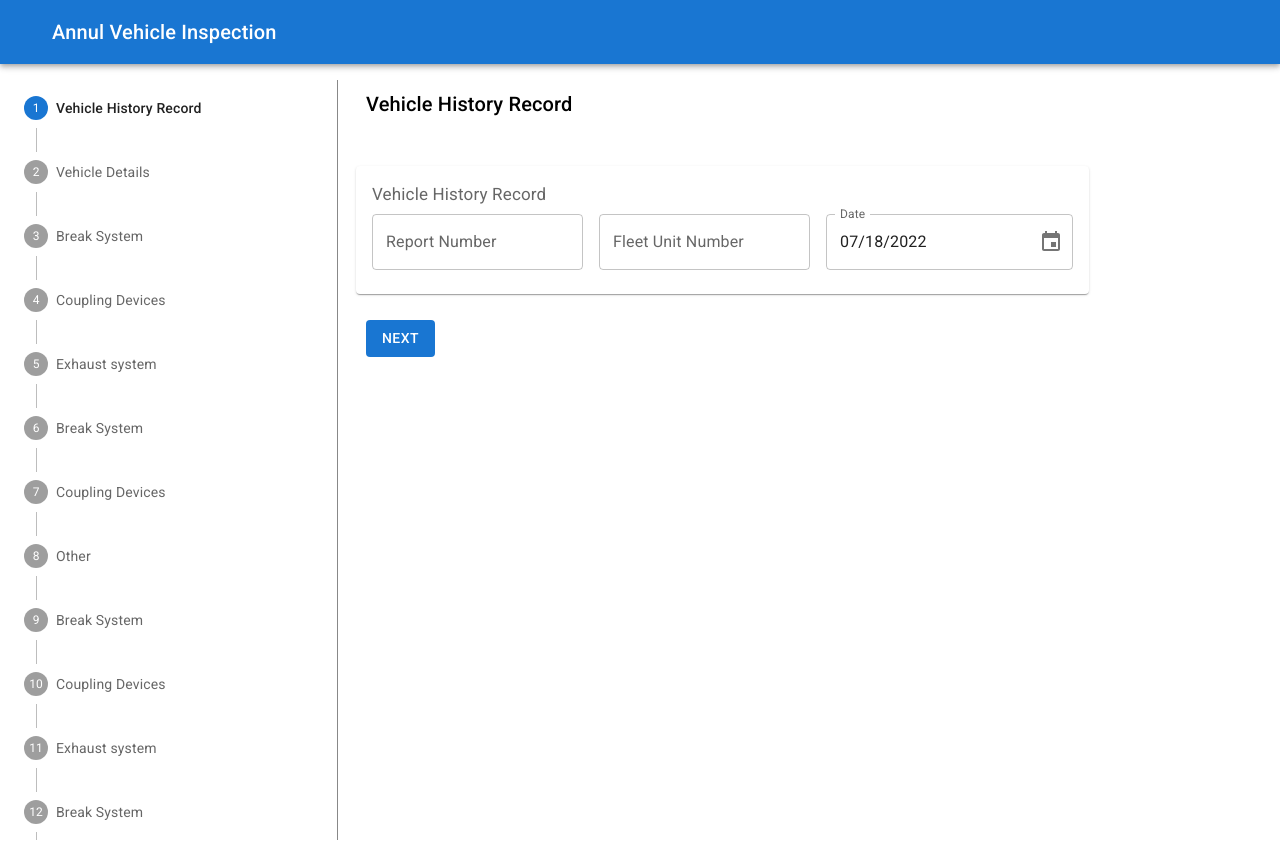
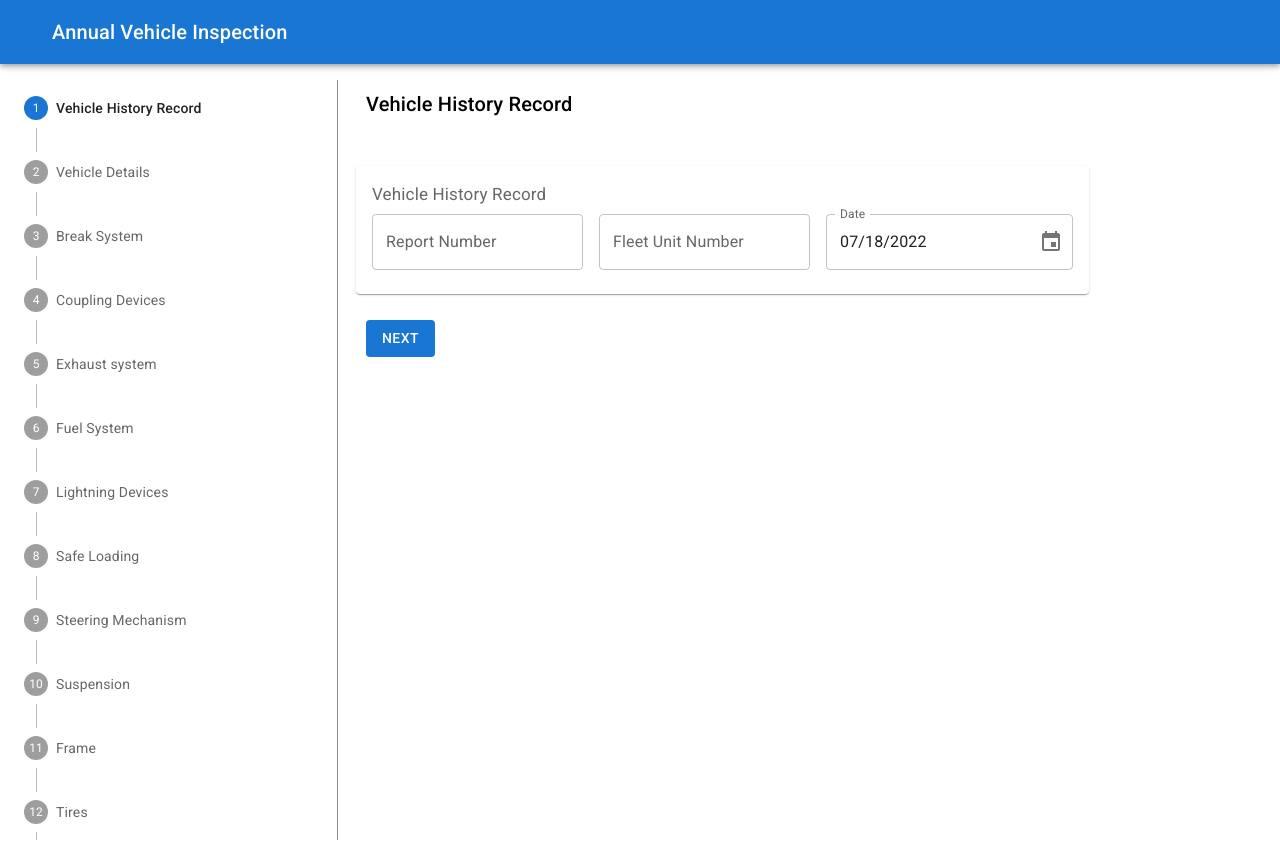
Before and after one commit to chami98/Annual-Vehicle-Inspection-Report, a React (Create React App) app: page / in a window 1280 px wide. Shown: the top 856 px of the page. Built offline with nearby package versions, Linux system fonts and the light colour scheme.

Commit message:
Added tasks till Steering Mechanism

```diff
--- a/src/Components/CaptureData.jsx
+++ b/src/Components/CaptureData.jsx
@@ -34,9 +34,9 @@ import VehicleHistoryReordDataCapture from "./VehicleHistoryReordDataCapture";
 import VehicleDetailsCapture from "./VehicleDetailsCapture";
 
 const keyToComponent = {
-  'Vehicle-History-Record' : <VehicleHistoryReordDataCapture />,
-  'Vehicle-Details' : <VehicleDetailsCapture />
-}
+  "Vehicle-History-Record": <VehicleHistoryReordDataCapture />,
+  "Vehicle-Details": <VehicleDetailsCapture />,
+};
 
 export default function CaptureData() {
   const [activeStep, setActiveStep] = React.useState(0);
@@ -49,7 +49,8 @@ export default function CaptureData() {
     setActiveStep((prevActiveStep) => prevActiveStep - 1);
   };
 
-  return <>
+  return (
+    <>
       <AppBar position="static">
         <Toolbar>
           <IconButton
@@ -62,30 +63,39 @@ export default function CaptureData() {
             {/* <MenuIco /> */}
           </IconButton>
           <Typography variant="h6" component="div" sx={{ flexGrow: 1 }}>
-            Annul Vehicle Inspection
+            Annual Vehicle Inspection
           </Typography>
-
         </Toolbar>
       </AppBar>
       <Grid container spacing={1} margin={2}>
-
-    <Grid container item xs={12} sm={6} md={3} style={{
-      borderRight:'1px solid #888',
-      overflow : 'scroll',
-      maxHeight : '95vh',
+        <Grid
+          container
+          item
+          xs={12}
+          sm={6}
+          md={3}
+          style={{
+            borderRight: "1px solid #888",
+            overflow: "scroll",
+            maxHeight: "95vh",
             // marginRight: '20px'
-    }}>
+          }}
+        >
           <Stepper activeStep={activeStep} orientation="vertical">
             {steps.map((step, index) => (
-          <Step key={step.label}
+              <Step
+                key={step.label}
                 onClick={() => setActiveStep(index)}
                 style={{
-            cursor:'pointer'
-          }}>
+                  cursor: "pointer",
+                }}
+              >
                 <StepLabel
                   optional={
                     step.description ? (
-                  <Typography variant="caption">{step.description}</Typography>
+                      <Typography variant="caption">
+                        {step.description}
+                      </Typography>
                     ) : null
                   }
                 >
@@ -96,143 +106,177 @@ export default function CaptureData() {
           </Stepper>
         </Grid>
         <Grid
-    item xs={12} sm={6} md={9}
+          item
+          xs={12}
+          sm={6}
+          md={9}
           style={{
-      borderRight:'1px solid #888',
-      overflow : 'sc',
-      maxHeight : '95vh',
+            borderRight: "1px solid #888",
+            overflow: "sc",
+            maxHeight: "95vh",
             // marginRight: '20px'
           }}
         >
-
-    <Grid container item xs={12}
-    direction="column"
+          <Grid container item xs={12} direction="column">
+            <Typography
+              variant="h6"
+              style={{
+                paddingLeft: "20px",
+                marginBottom: "20px",
+              }}
             >
-      <Typography variant="h6" style={{
-        paddingLeft : '20px',
-        marginBottom : '20px',
-      }}>
               {steps[activeStep].label}
             </Typography>
-      {
-        keyToComponent[steps[activeStep].key] ? keyToComponent[steps[activeStep].key] : steps[activeStep]?.tasks?.map( ( task, index ) => (
-          <SingleInput task={task} key={`${index}-${activeStep}`}/>
-        ))
-      }
+            {keyToComponent[steps[activeStep].key]
+              ? keyToComponent[steps[activeStep].key]
+              : steps[activeStep]?.tasks?.map((task) => (
+                  <SingleInput task={task} />
+                ))}
 
-      <ButtonGroup disableElevation
+            <ButtonGroup
+              disableElevation
               style={{
-        paddingLeft : '20px',
-        marginBottom : '20px',
-      }}>
-        { activeStep > 0 && <Button onClick={() => setActiveStep(activeStep - 1)}>Back</Button> }
-        { activeStep < steps.length - 1 && <Button variant="contained" onClick={() => setActiveStep(activeStep + 1)}>Next</Button> }
+                paddingLeft: "20px",
+                marginBottom: "20px",
+              }}
+            >
+              {activeStep > 0 && (
+                <Button onClick={() => setActiveStep(activeStep - 1)}>
+                  Back
+                </Button>
+              )}
+              {activeStep < steps.length - 1 && (
+                <Button
+                  variant="contained"
+                  onClick={() => setActiveStep(activeStep + 1)}
+                >
+                  Next
+                </Button>
+              )}
             </ButtonGroup>
           </Grid>
         </Grid>
-
       </Grid>
     </>
+  );
 }
 
 const steps = [
   {
-    label: 'Vehicle History Record',
-    key : 'Vehicle-History-Record',
+    label: "Vehicle History Record",
+    key: "Vehicle-History-Record",
   },
   {
-    label: 'Vehicle Details',
-    key : 'Vehicle-Details',
+    label: "Vehicle Details",
+    key: "Vehicle-Details",
   },
   {
-    label: 'Break System',
+    label: "Break System",
     tasks: [
-      { name: 'Service Brakes' },
-      { name: 'Parking Break System' },
-      { name: 'Break Drums or Rotors' },
-    ]
-  },
-  {
-    label: 'Coupling Devices',
-    tasks: [
-      { name: 'Fifth Wheels' },
-      { name: 'Pintale Hooks' },
-      { name: 'Drawer / Towbar Eye' },
+      { name: "Service Brakes" },
+      { name: "Parking Break System" },
+      { name: "Break Drums or Rotors" },
     ],
   },
   {
-    label: 'Exhaust system',
+    label: "Coupling Devices",
     tasks: [
-      { name: 'Service Brakes' },
-      { name: 'Parking Break System' },
-      { name: 'Break Drums or Rotors' },
-    ]
+      { name: "Fifth Wheels" },
+      { name: "Pintale Hooks" },
+      { name: "Drawer / Towbar Eye" },
+    ],
   },
   {
-    label: 'Break System',
+    label: "Exhaust system",
     tasks: [
-      { name: 'Service Brakes' },
-      { name: 'Parking Break System' },
-      { name: 'Break Drums or Rotors' },
-      { name: 'Break Hose' },
-      { name: 'Break Tubing' },
-      { name: 'Service Brakes' },
-      { name: 'Parking Break System' },
-      { name: 'Break Drums or Rotors' },
-    ]
+      {
+        name: "No leaks forward of / directly below the driver / sleeper compartment",
+      },
+      { name: "Bus: No leaking / discharging in violation of standard" },
+      {
+        name: "Unlikely to burn,  damage the electrical wiring, fuel supply, or any combustible parts ",
+      },
+    ],
   },
   {
-    label: 'Coupling Devices',
+    label: "Fuel System",
+    tasks: [
+      {
+        name: "No visble leak",
+      },
+      { name: "Fuel Tank Filler Cap" },
+      {
+        name: "Fuel Tank securely attached",
+      },
+    ],
   },
   {
-    label: 'Other',
+    label: "Lightning Devices",
+    tasks: [
+      {
+        name: "All required lights / reflectors operable ",
+      },
+    ],
   },
   {
-    label: 'Break System',
+    label: "Safe Loading",
     tasks: [
-      { name: 'Service Brakes' },
-      { name: 'Parking Break System' },
-      { name: 'Break Drums or Rotors' },
-      { name: 'Break Hose' },
-      { name: 'Break Tubing' },
-    ]
+      {
+        name: "Vehicle parts, load dunnage, spare tire etc., secured",
+      },
+      { name: "Front End Structure" },
+      {
+        name: "Intermodal Container Securement Devices",
+      },
+    ],
   },
   {
-    label: 'Coupling Devices',
+    label: "Steering Mechanism",
+    tasks: [
+      {
+        name: "Steering Wheel Free Play",
+      },
+      { name: "Steering Column" },
+      {
+        name: "Front Axle Beam / All Other Steering Components",
       },
       {
-    label: 'Exhaust system',
+        name: "Steering Gear Box",
+      },
+      { name: "Pitman Arm" },
+      {
+        name: "Power Steering",
       },
       {
-    label: 'Break System',
-    tasks: [
-      { name: 'Service Brakes' },
-      { name: 'Parking Break System' },
-      { name: 'Break Drums or Rotors' },
-      { name: 'Break Hose' },
-      { name: 'Break Tubing' },
-    ]
+        name: "Ball and Socket Joints",
+      },
+    ],
   },
   {
-    label: 'Coupling Devices',
+    label: "Suspension",
   },
   {
-    label: 'Exhaust system',
+    label: "Frame ",
   },
   {
-    label: 'Break System',
-    tasks: [
-      { name: 'Service Brakes' },
-      { name: 'Parking Break System' },
-      { name: 'Break Drums or Rotors' },
-      { name: 'Break Hose' },
-      { name: 'Break Tubing' },
-    ]
+    label: "Tires",
   },
   {
-    label: 'Coupling Devices',
+    label: "Wheels and Rims",
   },
   {
-    label: 'Exhaust system',
+    label: "Windscreen Glazing",
+  },
+  {
+    label: "Windscreen Glazing",
+  },
+  {
+    label: "Motocoach Seats",
+  },
+  {
+    label: "Rear Impact Guard",
+  },
+  {
+    label: "Other",
   },
 ];
```
Lines whose indentation alone changed are shown as unchanged.
